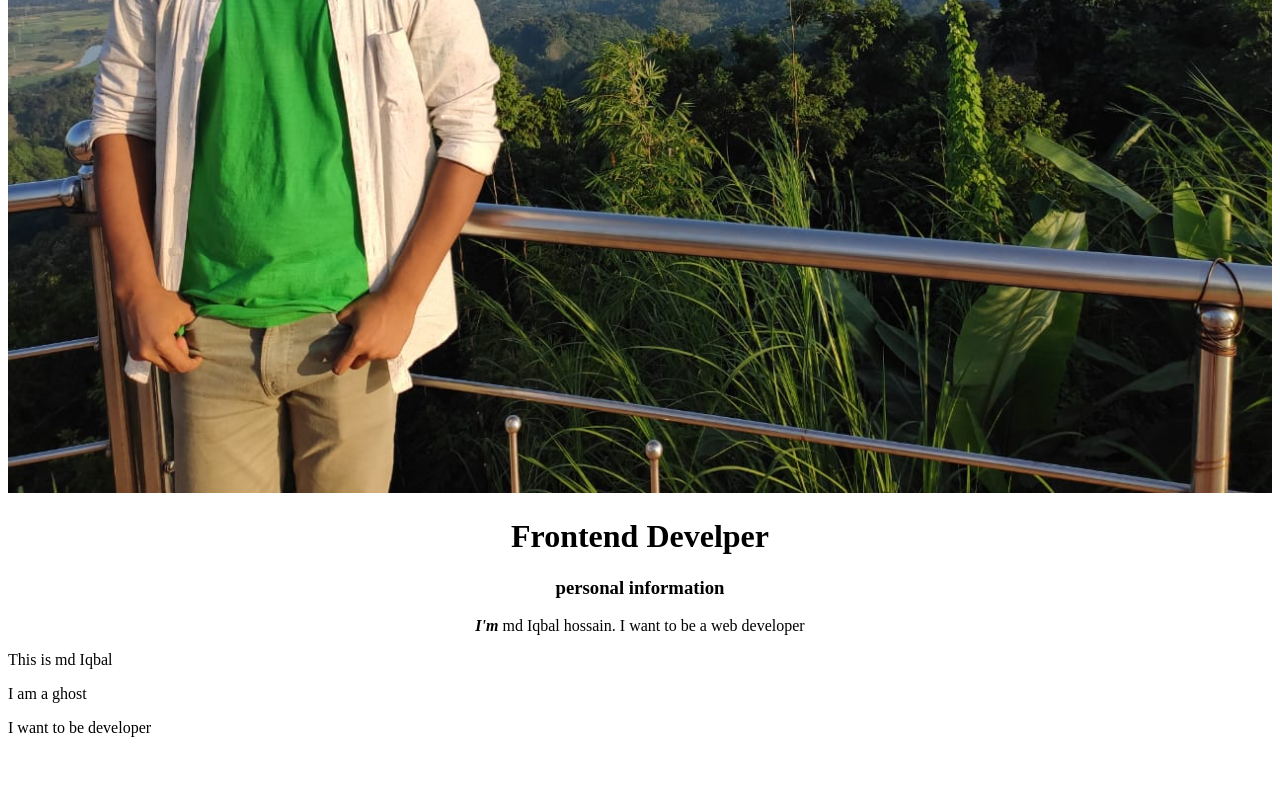
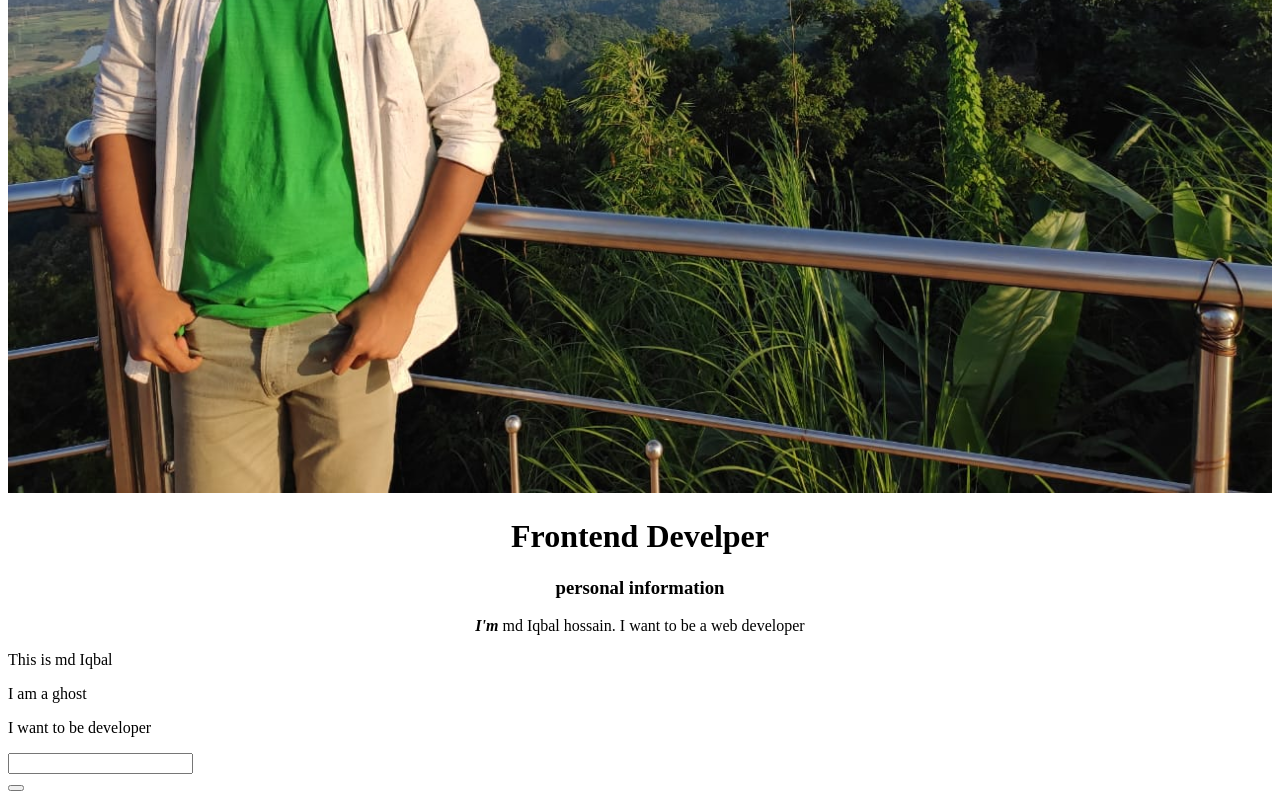
Before and after one commit to iqbal-dev/practice-1, a plain HTML site: page index.html in a window 1280 px wide. Shown: the part 535-1335 px from the top of the page. Before the commit the page ends 1288 px from the top, so only its background shows below. Drawn offline with Linux system fonts and the light colour scheme.

Commit message:
button is added

```diff
--- a/index.html
+++ b/index.html
@@ -14,6 +14,9 @@
 	<p>This is md Iqbal</p>
 	<p>I am a ghost</p>
 	<P>I want to be developer</P>
+	<input type="text">
+	<br>
+	<button></button>
 
 </body>
 </html>
```
